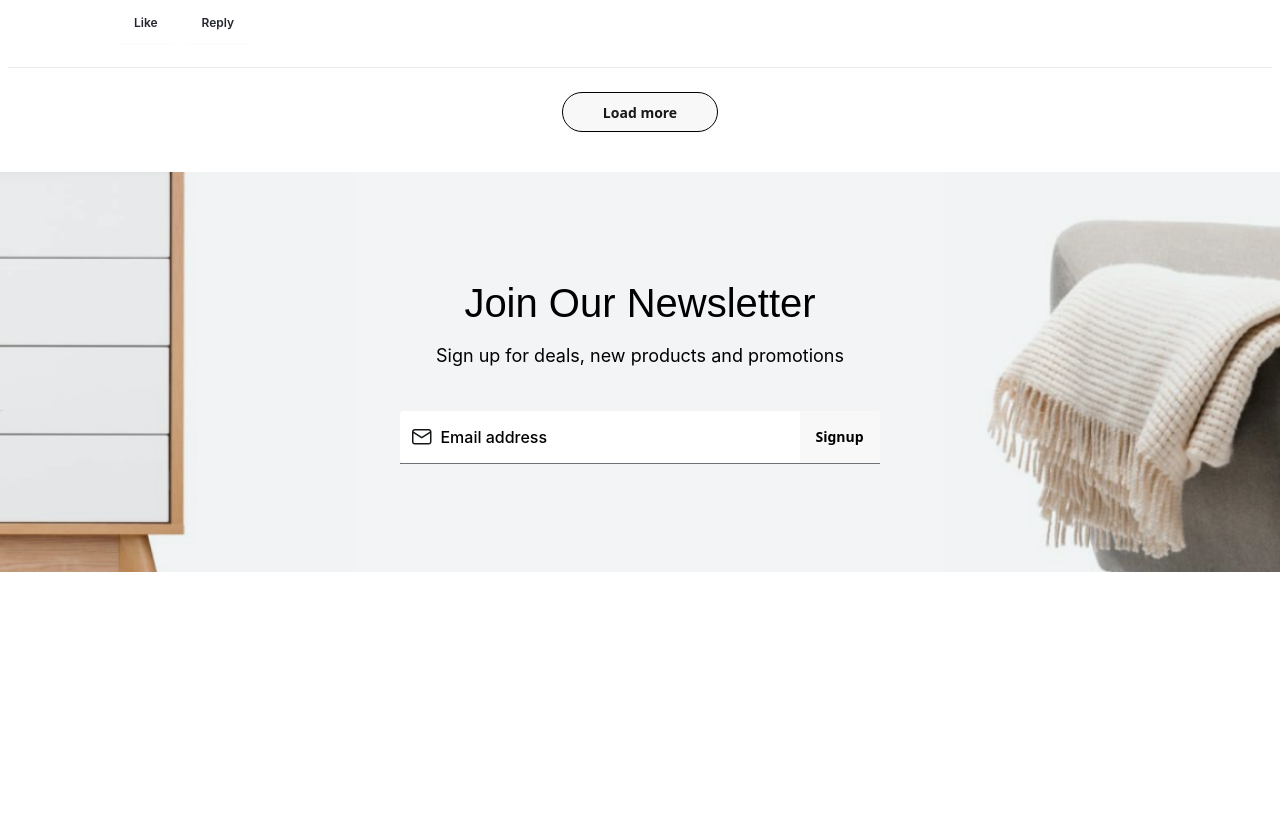
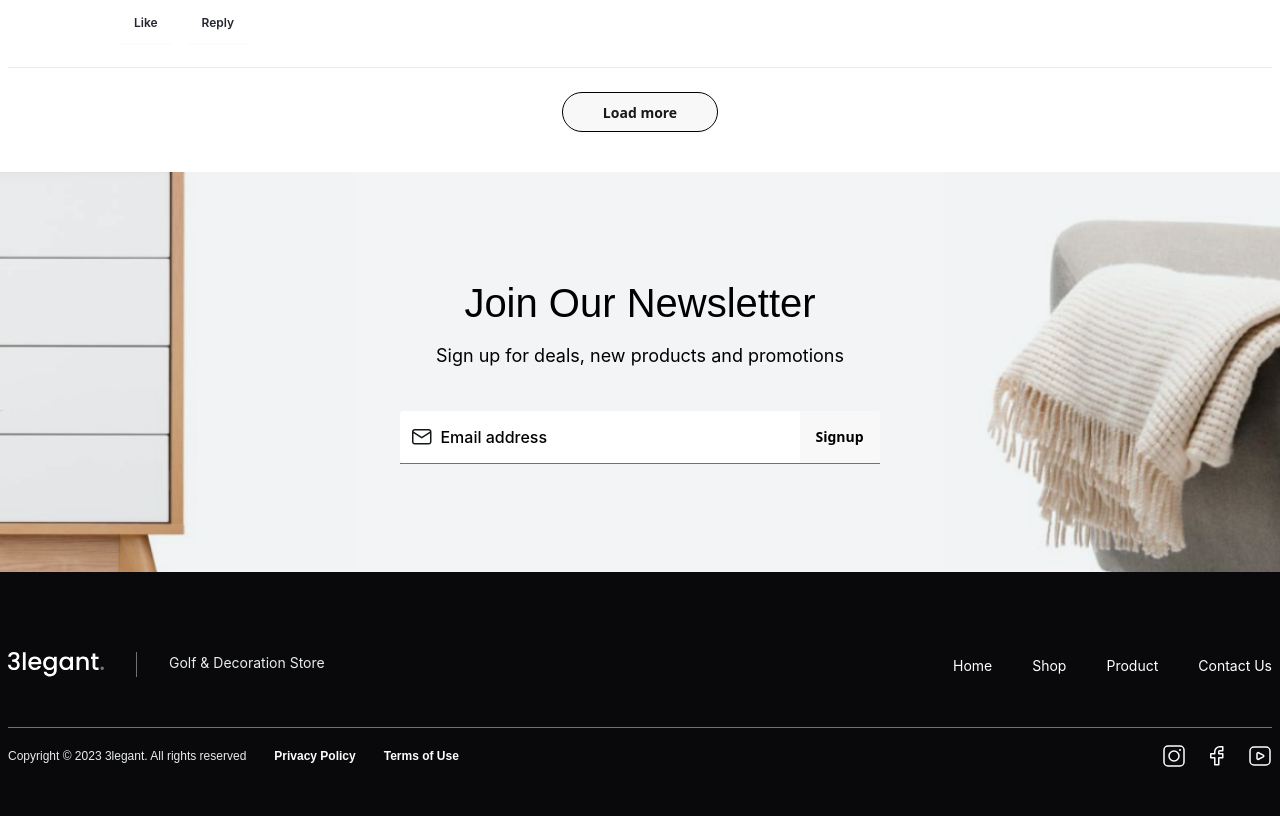
Before and after one commit to Ahmad-AlMasri1/E-Commerce-with-tailwindcss, a website: page product.html in a window 1280 px wide. Shown: the part 2738-3554 px from the top of the page. Before the commit the page ends 3310 px from the top, so only its background shows below. Drawn offline with Linux system fonts and the light colour scheme.

Commit message:
add footer to product page

```diff
--- a/product.html
+++ b/product.html
@@ -369,5 +369,40 @@
             </div>
         </section>
    </main>
+
+       <!--footer Section-->
+
+    <footer class="bg-neutral pt-20 pb-8">
+        <div class="container mx-auto px-2 max-md:px-8">
+            <div class="md:row max-md:col justify-between pb-12.5 border-b border-b-[#6C7275]">
+                <div class="flex w-full gap-8 max-md:gap-4 max-md:col max-md:pb-10">
+                    <div class="bg-neutral"><img src="./assets/image/logo2.svg"/></div>
+                    <div class="md:border-e md:border-e-[#6C7275] max-md:border-b max-md:border-b-[#6C7275] max-md:w-6"></div>
+                    <div class="bg-neutral font-Inter text-[14px]/[22px] font-normal text-[#E8ECEF]">Golf & Decoration Store</div>
+                </div>
+                <ul class="row gap-10 max-md:col max-md:gap-8">
+                    <li><a href="index.html" class="font-Inter text-[14px]/[22px] font-normal text-[#FEFEFE]">Home</a></li>
+                    <li><a href="#" class="font-Inter text-[14px]/[22px] font-normal text-[#FEFEFE]">Shop</a></li>
+                    <li><a href="#" class="font-Inter text-[14px]/[22px] font-normal text-[#FEFEFE]">Product</a></li>
+                    <li><a href="#" class="font-Inter text-[14px]/[22px] font-normal text-[#FEFEFE] md:text-nowrap">Contact Us</a></li>
+                </ul>
+            </div>
+            <div class="row justify-between py-4 max-md:col max-md:gap-8">
+                <div class="row gap-7 max-md:col max-md:gap-7">
+                    <p class="font-Poppins text-[#E8ECEF] text-[12px]/[20px] font-normal">Copyright © 2023 3legant. All rights reserved</p>
+                    <div class="row gap-7  max-md:order-first">
+                        <a href="#" class="font-Poppins text-[#FEFEFE] text-[12px]/[20px] font-semibold">Privacy Policy</a>
+                        <a href="#" class="font-Poppins text-[#FEFEFE] text-[12px]/[20px] font-semibold">Terms of Use</a>
+                    </div>
+                </div>
+                <div class="row gap-6 max-md:order-first">
+                    <a href="#"><img src="./assets/image/icons/Socialmedia/footer/instagram.svg"/></a>
+                    <a href="#"><img src="./assets/image/icons/Socialmedia/footer/Vector 2998.svg"/></a>
+                    <a href="#"><img src="./assets/image/icons/Socialmedia/footer/youtube.svg"/></a>
+                </div>
+            </div>
+        </div>
+
+    </footer>
 </body>
 </html>
```
